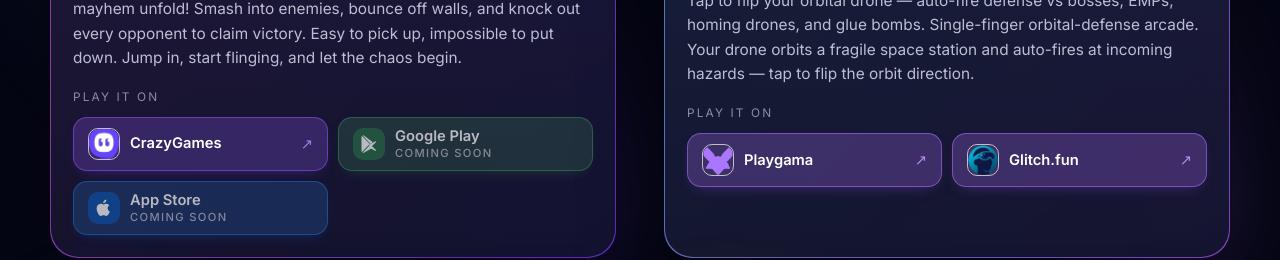
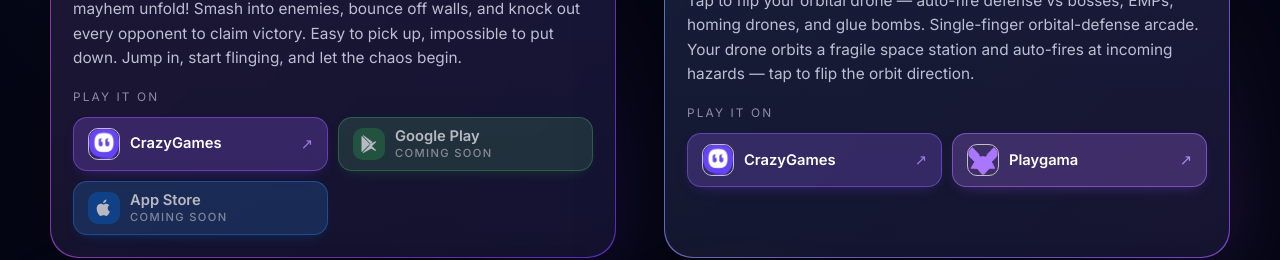
Before and after one commit to konstantinsteinmiller/hyperg8, a Vue app: page / in a window 1280 px wide. Shown: the part 2400-2660 px from the top of the page. Built offline with nearby package versions, Linux system fonts and the light colour scheme.

Commit message:
- add nexusorbiter crazygames

```diff
--- a/src/data/games.ts
+++ b/src/data/games.ts
@@ -73,8 +73,9 @@ export const games: GameDef[] = [
     preview: 'images/nexusorbiter-promotion_800x450.webp',
     accent: ['#00d4ff', '#a259ff'],
     platforms: [
+      { platform: 'crazygames', url: 'https://www.crazygames.com/game/nexusorbiter' },
       { platform: 'playgama', url: 'https://playgama.com/game/nexusorbiter' },
-      { platform: 'glitch', url: 'https://www.glitch.fun/games/fa0460e3-def6-493e-8ad5-cc7004ed6992' },
+      // { platform: 'glitch', url: 'https://www.glitch.fun/games/fa0460e3-def6-493e-8ad5-cc7004ed6992' },
       // { platform: 'wavedash', url: 'https://wavedash.com/games/nexusorbiter' },
     ],
     windowsPurchase: { enabled: false },
```
